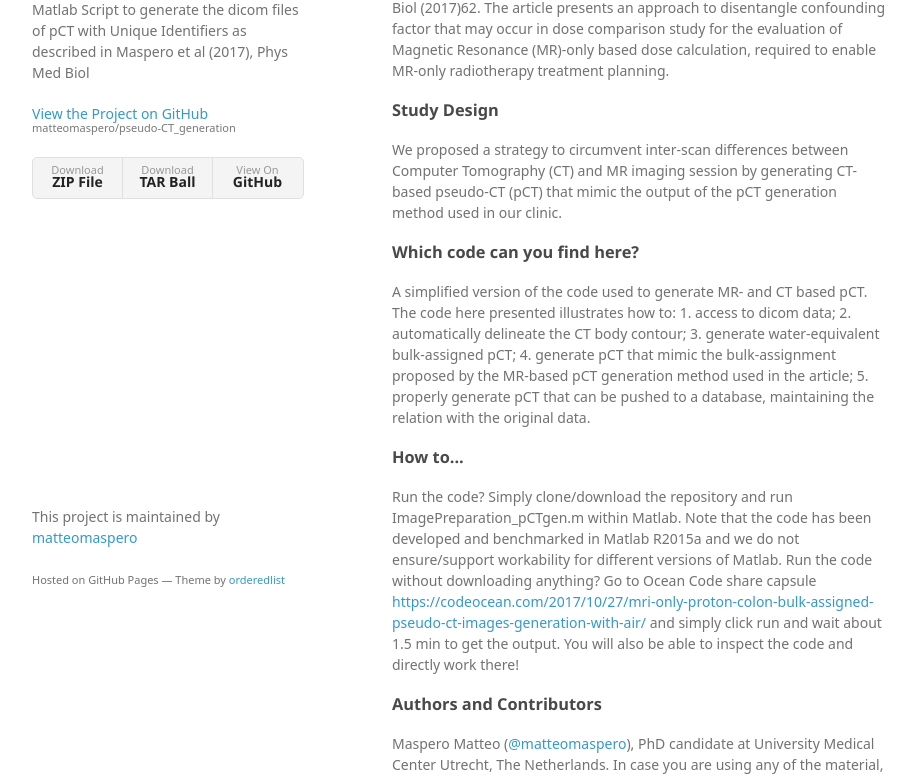
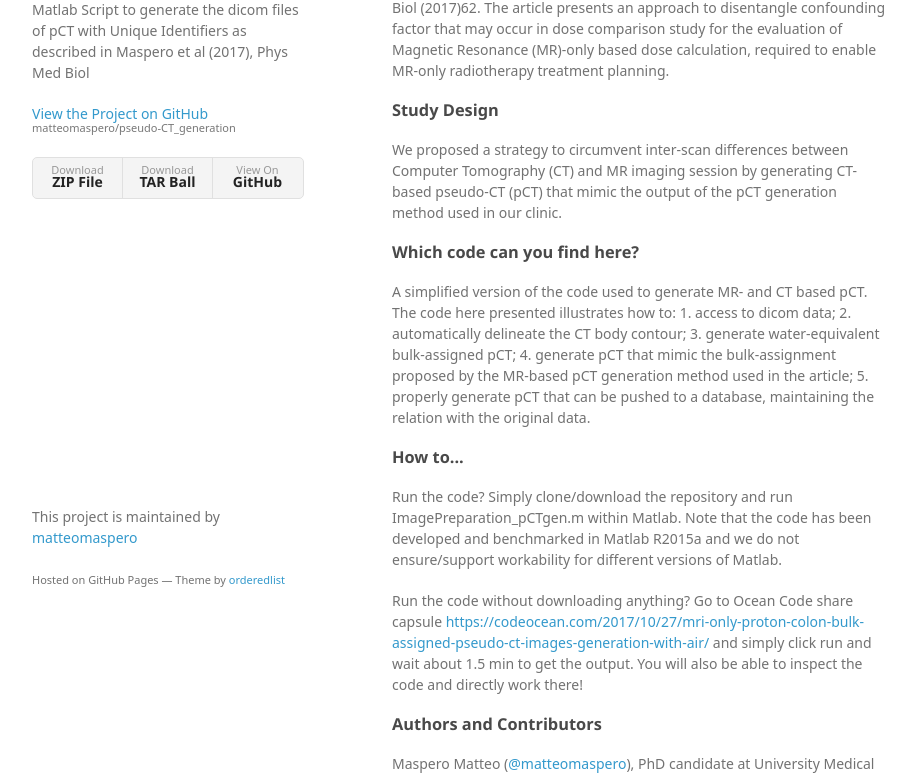
Before and after one commit to matteomaspero/pseudo-CT_generation, a plain HTML site: page index.html in a window 1280 px wide. Shown: the part 141-919 px from the top of the page, without its empty margins (178-1093 px from the left). Drawn offline with Linux system fonts and the light colour scheme; a web font is replaced by a local one.

Commit message:
add new line in how to..

```diff
--- a/index.html
+++ b/index.html
@@ -51,9 +51,8 @@
 <h3>
 <a id="how-to" class="anchor" href="#how-to" aria-hidden="true"><span aria-hidden="true" class="octicon octicon-link"></span></a>How to...</h3>
 
-<p>Run the code? Simply clone/download the repository and run ImagePreparation_pCTgen.m within Matlab. Note that the code has been developed and benchmarked in Matlab R2015a and we do not ensure/support workability for different versions of Matlab.
-
-Run the code without downloading anything? Go to Ocean Code share capsule <a href="https://codeocean.com/2017/10/27/mri-only-proton-colon-bulk-assigned-pseudo-ct-images-generation-with-air/">https://codeocean.com/2017/10/27/mri-only-proton-colon-bulk-assigned-pseudo-ct-images-generation-with-air/</a> and simply click run and wait about 1.5 min to get the output. You will also be able to inspect the code and directly work there!</p>
+<p>Run the code? Simply clone/download the repository and run ImagePreparation_pCTgen.m within Matlab. Note that the code has been developed and benchmarked in Matlab R2015a and we do not ensure/support workability for different versions of Matlab.<p>
+<p>Run the code without downloading anything? Go to Ocean Code share capsule <a href="https://codeocean.com/2017/10/27/mri-only-proton-colon-bulk-assigned-pseudo-ct-images-generation-with-air/">https://codeocean.com/2017/10/27/mri-only-proton-colon-bulk-assigned-pseudo-ct-images-generation-with-air/</a> and simply click run and wait about 1.5 min to get the output. You will also be able to inspect the code and directly work there!</p>
 
 <h3>
 <a id="authors-and-contributors" class="anchor" href="#authors-and-contributors" aria-hidden="true"><span aria-hidden="true" class="octicon octicon-link"></span></a>Authors and Contributors</h3>
```
